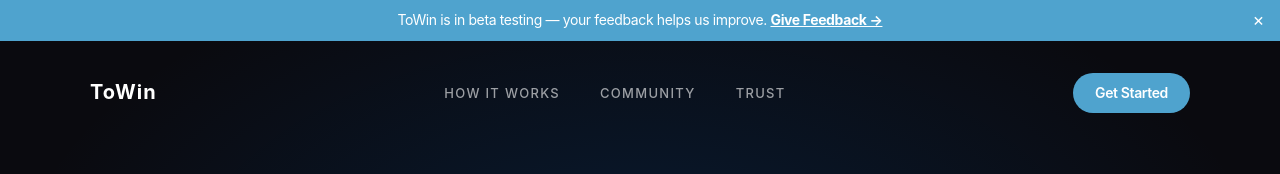
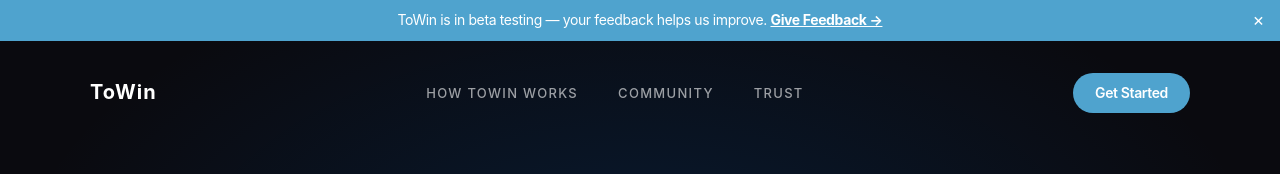
Before and after one commit to Harsha-anbu-g/Towin, a React (Vite) app in the folder frontend/: page / in a window 1280 px wide. Shown: the top 174 px of the page. Built offline with nearby package versions, Linux system fonts and the light colour scheme.

Commit message:
feat: rename guide link label to 'How ToWin works'

```diff
--- a/frontend/src/components/NavBar.jsx
+++ b/frontend/src/components/NavBar.jsx
@@ -108,7 +108,7 @@ export default function NavBar() {
         </div>
         <NavLink to="/profile" label="Profile" />
         <NavLink to="/trust" label="Trust Score" />
-        <NavLink to="/how-it-works" label="How it works" />
+        <NavLink to="/how-it-works" label="How ToWin works" />
         {isElder && <NavLink to="/emergency-contacts" label="Emergency" />}
       </div>
 
--- a/frontend/src/pages/Home.jsx
+++ b/frontend/src/pages/Home.jsx
@@ -4,7 +4,7 @@ import { useAuth } from '../context/AuthContext';
 import { MinimalistHero } from '../components/ui/minimalist-hero';
 
 const navLinks = [
-  { label: 'HOW IT WORKS', href: '/how-it-works' },
+  { label: 'HOW TOWIN WORKS', href: '/how-it-works' },
   { label: 'COMMUNITY',    href: '#community' },
   { label: 'TRUST',        href: '#trust' },
 ];
--- a/frontend/src/pages/Login.jsx
+++ b/frontend/src/pages/Login.jsx
@@ -251,7 +251,7 @@ export default function Login() {
                 fontFamily: '-apple-system, "SF Pro Text", system-ui, sans-serif',
                 boxShadow: '0 4px 16px rgba(79,163,206,0.35)',
               }}>
-                How it works
+                How ToWin works
               </Link>
             </div>
             <p style={{
--- a/frontend/src/pages/Register.jsx
+++ b/frontend/src/pages/Register.jsx
@@ -541,7 +541,7 @@ export default function Register() {
               fontFamily: '-apple-system, "SF Pro Text", system-ui, sans-serif',
               boxShadow: '0 4px 16px rgba(79,163,206,0.35)',
             }}>
-              How it works
+              How ToWin works
             </Link>
           </div>
         </div>
```
